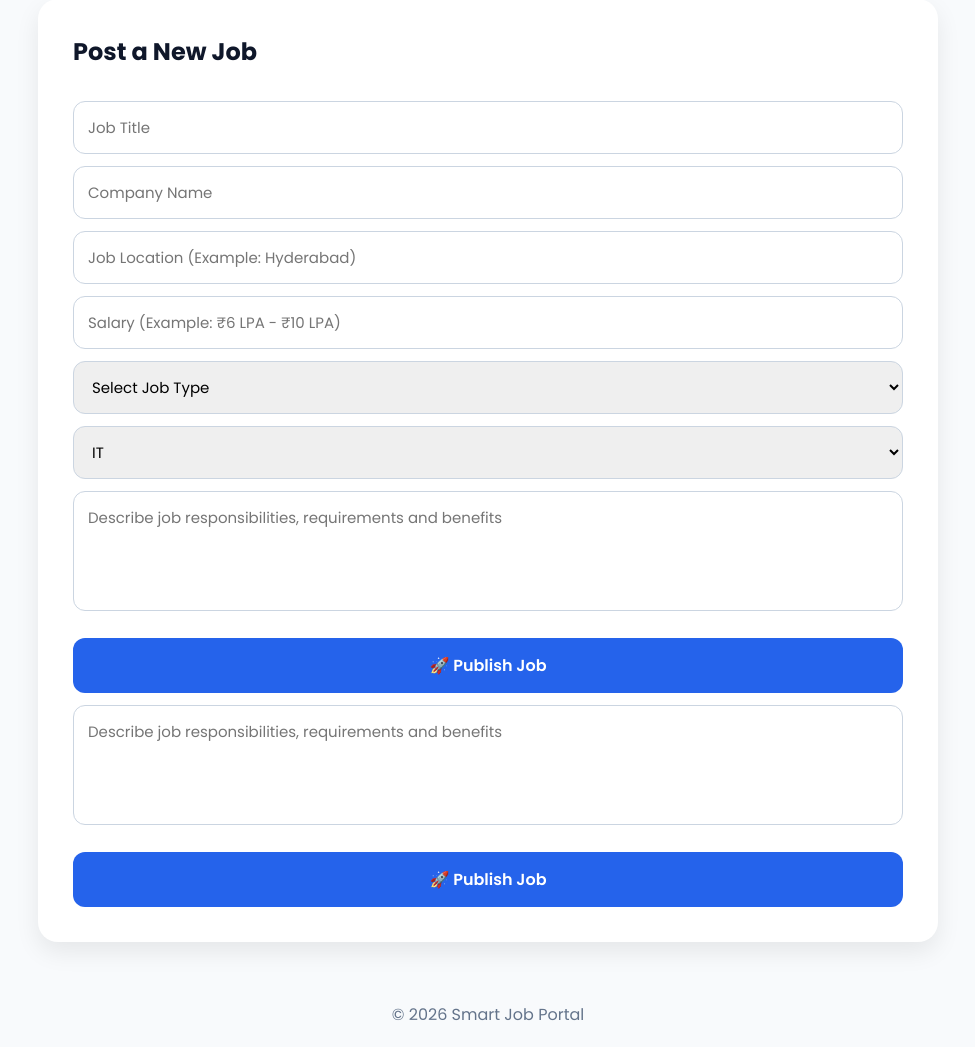
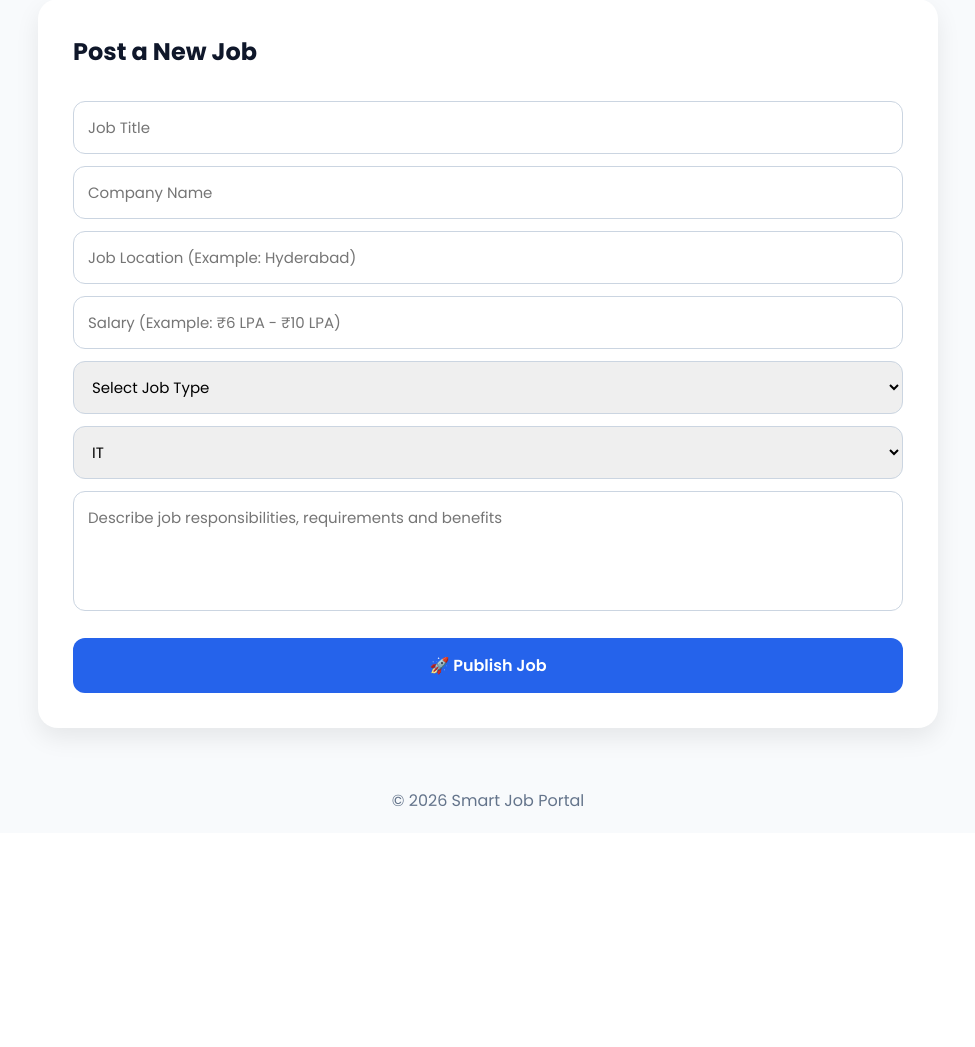
Before and after one commit to riyazshaik-dev/Smart-Job-Portal, a Flask app: page /dashboard in a window 1280 px wide. Shown: the part 383-1430 px from the top of the page, without its empty margins (152-1127 px from the left). After the commit the page ends 1190 px from the top, so only its background shows below. Run offline with Flask 3, Linux system fonts and the light colour scheme.

Commit message:
Updated job application workflow

```diff
--- a/templates/dashboard.html
+++ b/templates/dashboard.html
@@ -269,16 +269,9 @@ required>
 
 </form>
 
-<textarea
-name="description"
-placeholder="Describe job responsibilities, requirements and benefits">
-</textarea>
 
-<button type="submit">
-🚀 Publish Job
-</button>
 
-</form>
+
 
 </div>
 
```
Also changed, not shown: database.db.
